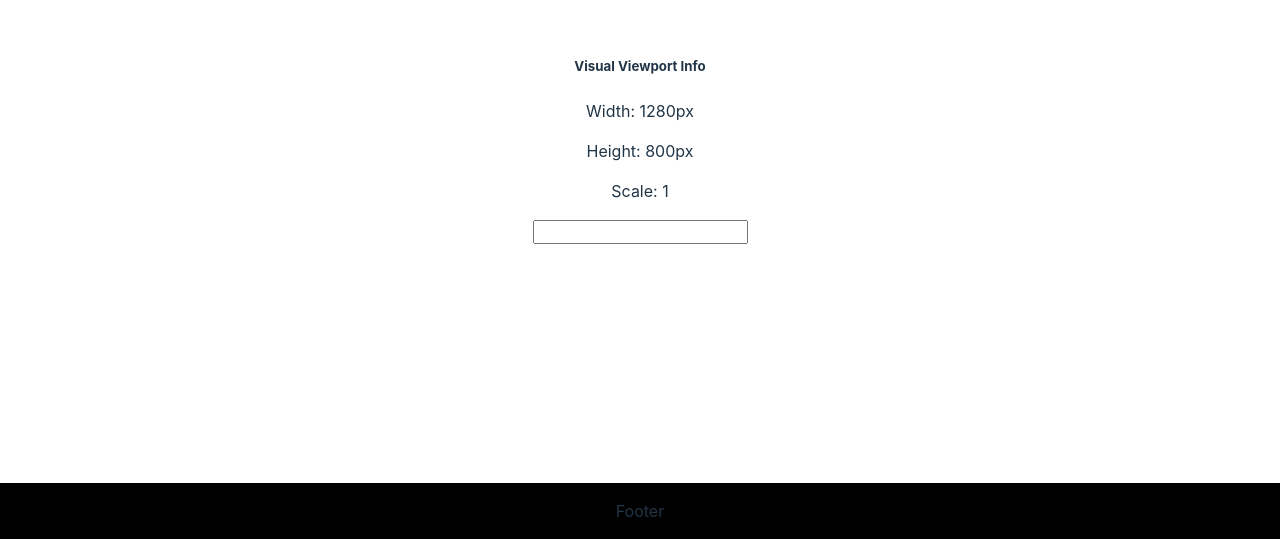
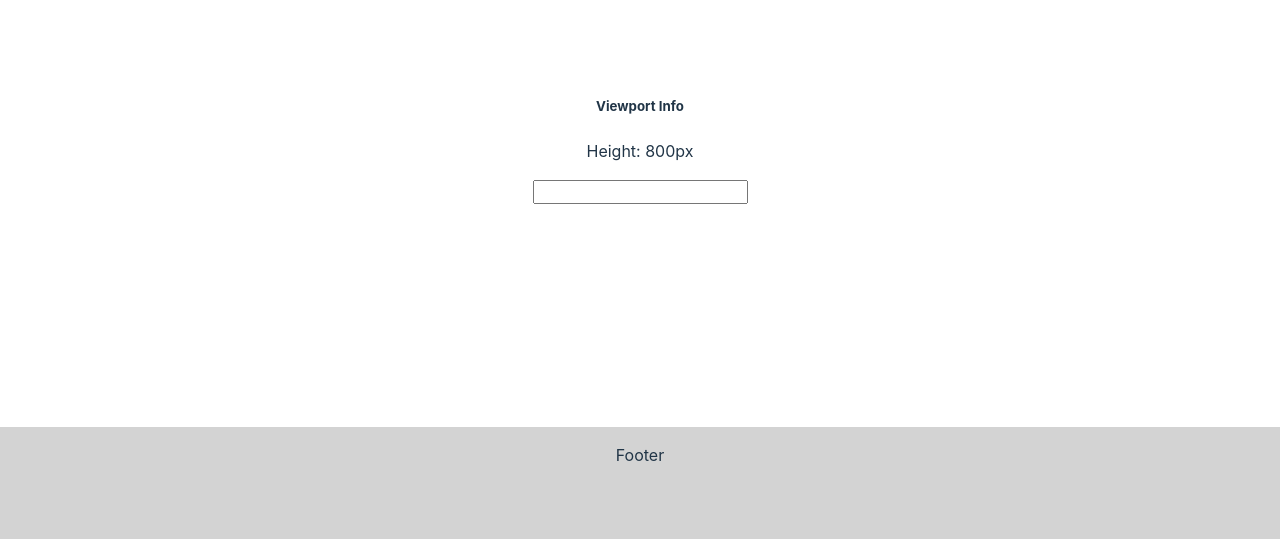
Before and after one commit to oligeon-dev/vv, a React (Vite) app: page / in a window 1280 px wide. Shown: the part 261-800 px from the top of the page. Built offline with nearby package versions, Linux system fonts and the light colour scheme.

Commit message:
for android

```diff
--- a/src/App.tsx
+++ b/src/App.tsx
@@ -1,42 +1,25 @@
 import { useEffect, useState } from "react";
 import "./App.css";
 
-interface Viewport {
-  width: number;
-  height: number;
-  scale: number;
-}
+// interface Viewport {
+//   width: number;
+//   height: number;
+//   scale: number;
+// }
 
 function App() {
-  const [viewport, setViewport] = useState<Viewport>({
-    width: window.visualViewport?.width || window.innerWidth,
-    height: window.visualViewport?.height || window.innerHeight,
-    scale: window.visualViewport?.scale || 1,
-  });
+  const [viewportHeight, setViewportHeight] = useState(window.innerHeight);
 
   useEffect(() => {
-    const handleViewportChange = () => {
-      if (window.visualViewport) {
-        setViewport({
-          width: window.visualViewport.width,
-          height: window.visualViewport.height,
-          scale: window.visualViewport.scale,
-        });
-      }
+    const handleResize = () => {
+      setViewportHeight(window.innerHeight);
     };
 
-    window.visualViewport?.addEventListener("resize", handleViewportChange);
-    window.visualViewport?.addEventListener("scroll", handleViewportChange);
+    window.addEventListener("resize", handleResize);
 
+    // クリーンアップ
     return () => {
-      window.visualViewport?.removeEventListener(
-        "resize",
-        handleViewportChange
-      );
-      window.visualViewport?.removeEventListener(
-        "scroll",
-        handleViewportChange
-      );
+      window.removeEventListener("resize", handleResize);
     };
   }, []);
 
@@ -46,10 +29,8 @@ function App() {
 
   return (
     <div>
-      <h5>Visual Viewport Info</h5>
-      <p>Width: {viewport.width}px</p>
-      <p>Height: {viewport.height}px</p>
-      <p>Scale: {viewport.scale}</p>
+      <h5>Viewport Info</h5>
+      <p>Height: {viewportHeight}px</p>
       <input
         type="text"
         className="input"
@@ -57,12 +38,13 @@ function App() {
         style={{ fontSize: "1rem" }}
       />
       <div
+        className="footer"
         style={{
           position: "fixed",
-          bottom: `calc(0px + ${window.innerHeight - viewport.height}px)`, // キーボード分の高さ調整
+          bottom: `calc(0px + ${window.innerHeight - viewportHeight}px)`, // キーボード分の高さ調整
           left: 0,
           right: 0,
-          backgroundColor: "black",
+          backgroundColor: "lightgrey",
           padding: "1rem",
           textAlign: "center",
         }}
```
